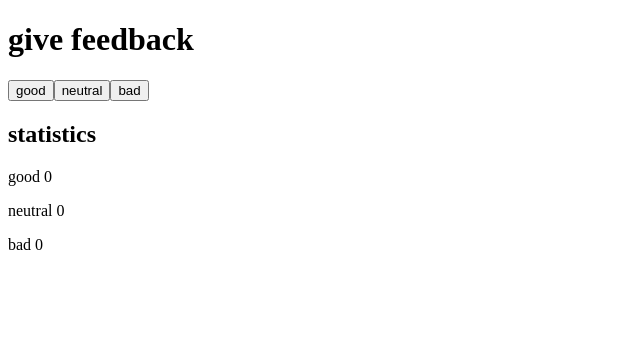
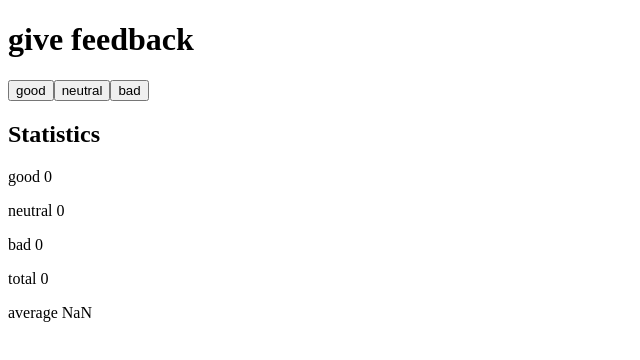
Before and after one commit to jubiij/Fullstack, a React (Vite) app in the folder osa1/unicafe/: page / in a window 1280 px wide. Shown: the top 360 px of the page, without its empty margins (0-640 px from the left). Built offline with nearby package versions, Linux system fonts and the light colour scheme.

Commit message:
unicafe 1.6 muokkaus paremmaksi

```diff
--- a/osa1/unicafe/src/App.jsx
+++ b/osa1/unicafe/src/App.jsx
@@ -17,19 +17,38 @@ const App = () => {
   const [neutral, setNeutral] = useState(0)
   const [bad, setBad] = useState(0)
 
+  // tallennetaan kaikki klikit totaliin
+  const [total, setTotal] = useState(0)
+
+  // Käsitellään klikkaukset hyvälle
+  const handleGoodClick = () => {
+    setGood(good + 1)
+    setTotal(total + 1)
+  }
+
+  // Käsitellään klikkaukset neutraalille
+  const handleNeutralClick = () => {
+    setNeutral(neutral + 1)
+    setTotal(total + 1)
+  }
+
+  const handleBadClick = () => {
+    setBad(bad + 1)
+    setTotal(total + 1)
+  }
+
   return (
     <div>
       <Header />
-      <Button onClick={() => setGood(good + 1)} text="good" />
-      <Button onClick={() => setNeutral(neutral + 1)} text="neutral" />
-      <Button onClick={() => setBad(bad + 1)} text="bad" />
-
-      <h2>statistics</h2>
-
+      <Button onClick={handleGoodClick} text="good"/>
+      <Button onClick={handleNeutralClick} text="neutral"/>
+      <Button onClick={handleBadClick} text="bad"/>
+      <h2>Statistics</h2>
       <p>good {good}</p>
       <p>neutral {neutral}</p>
       <p>bad {bad}</p>
-
+      <p>total {total}</p>
+      <p>average {(good - bad) / total}</p>
     </div>
   )
 }
```
